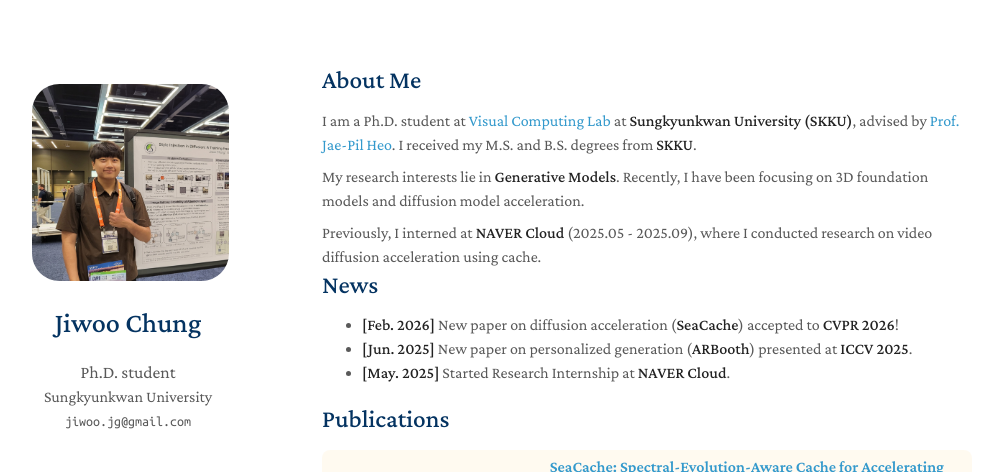
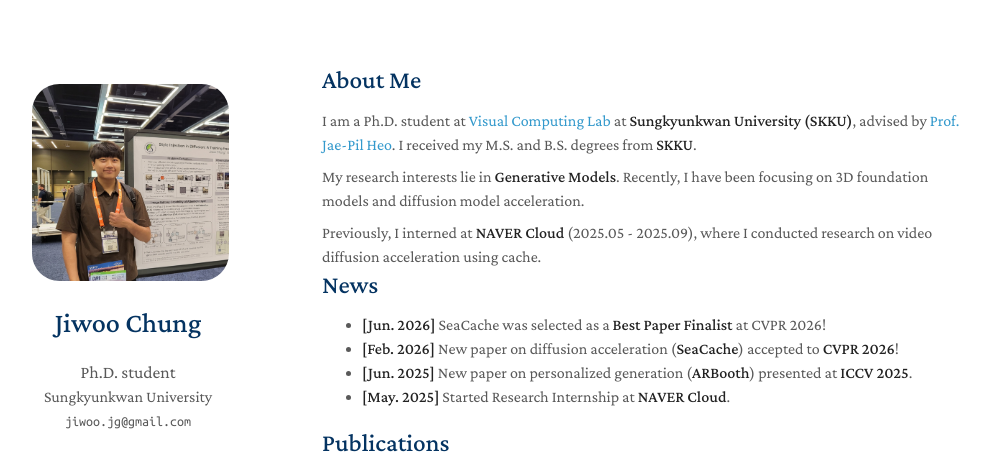
Before and after one commit to jiwoogit/jiwoogit.github.io, a Jekyll site: the page built from index.md, in a window 1280 px wide and 900 px high, cut to the strip 0-472 px from the top of the window. Shown: the whole strip, without its empty margins (148-1151 px from the left). Built offline with Jekyll 4.4.1, drawn with Linux system fonts in a browser that asks for light colours; nearby versions of some CDN libraries; a style sheet for code colours, icons or effects is not loaded; our own code applies the rules of GitHub Pages for plain Markdown files.

Commit message:
Update index.md

```diff
--- a/index.md
+++ b/index.md
@@ -18,7 +18,7 @@ Previously, I interned at **NAVER Cloud** (2025.05 - 2025.09), where I conducted
 My research interests lie in image & video synthesis and editing. -->
 
 ## News
-
+- **[Jun. 2026]** SeaCache was selected as a **Best Paper Finalist** at CVPR 2026!
 - **[Feb. 2026]** New paper on diffusion acceleration (**SeaCache**) accepted to **CVPR 2026**!
 - **[Jun. 2025]** New paper on personalized generation ([**ARBooth**](https://jiwoogit.github.io/ARBooth/)) presented at **ICCV 2025**.
 - **[May. 2025]** Started Research Internship at **NAVER Cloud**.
```
